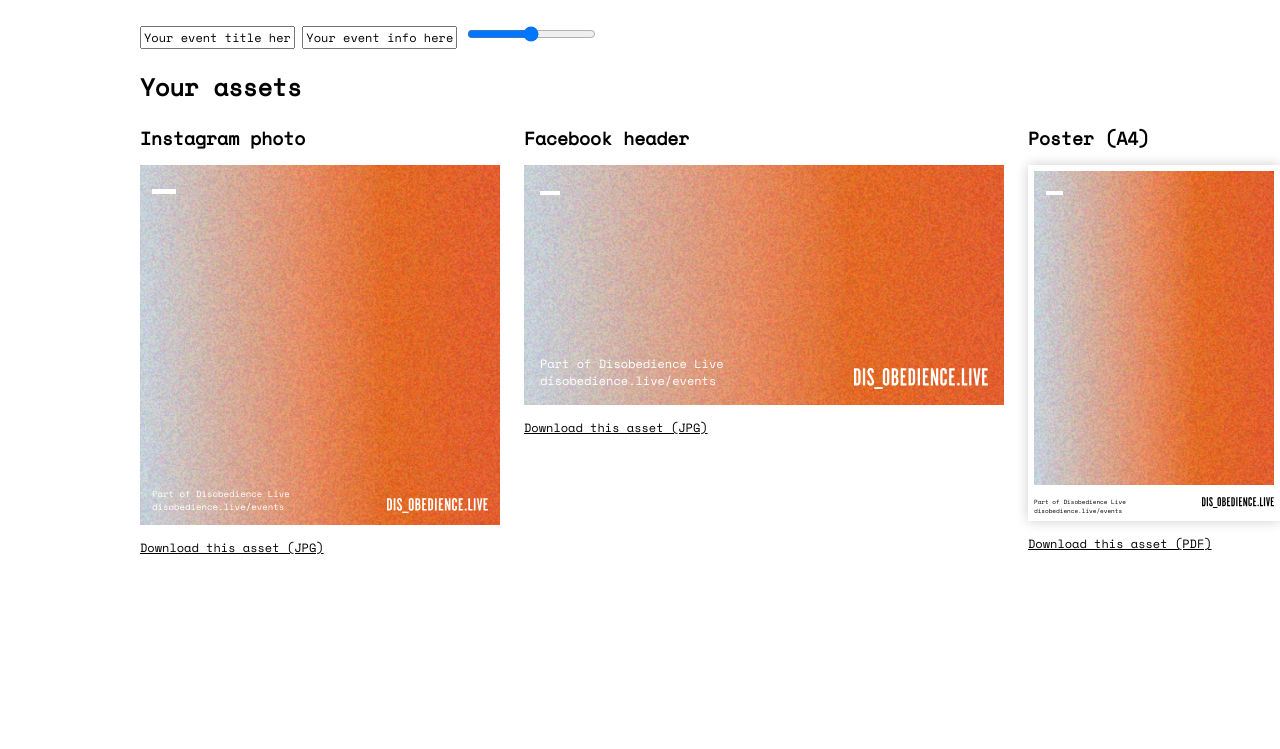
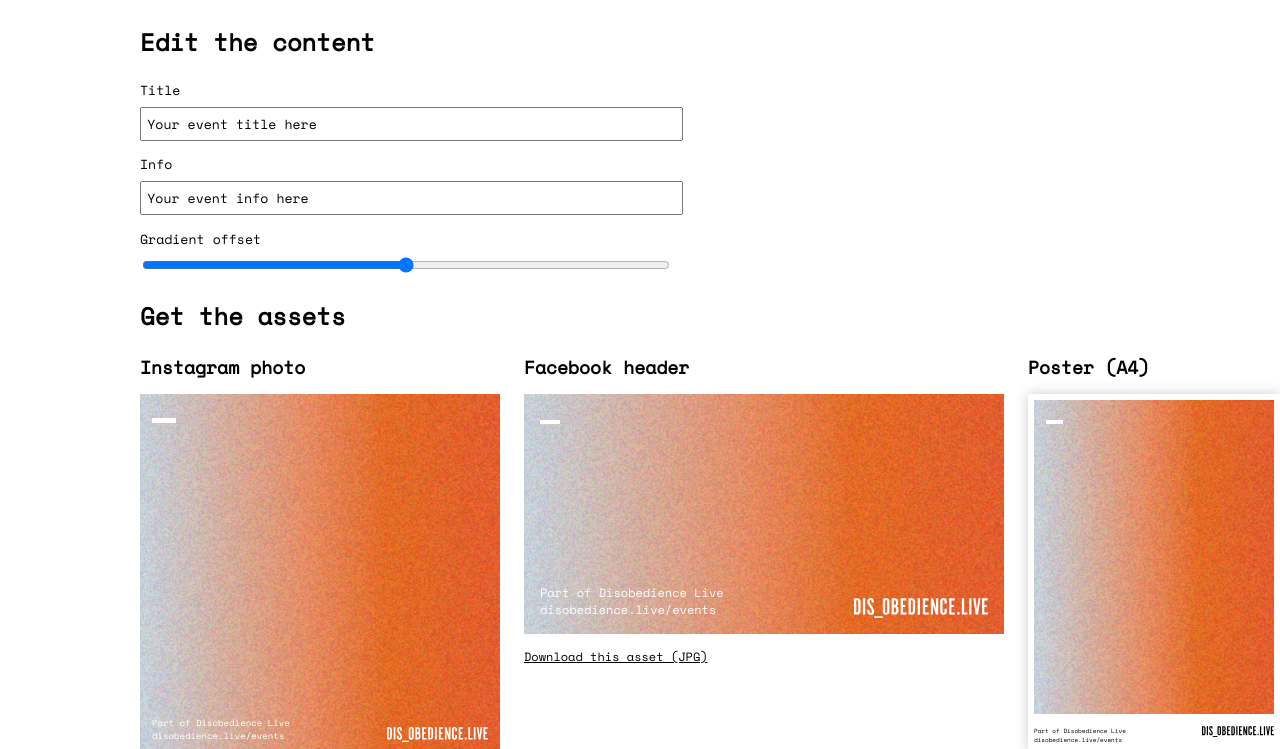
Before and after one commit to richardolsson/editor.disobedience.live, a Flask app: page / in a window 1280 px wide. Shown: the part 83-832 px from the top of the page. Before the commit the page ends 637 px from the top, so only its background shows below. Run offline with Flask 2, Linux system fonts and the light colour scheme; style sheets or scripts are compiled from the project's sources; some libraries are stand-ins or nearby versions.

Commit message:
Style entry form

```diff
--- a/app/templates/index.html
+++ b/app/templates/index.html
@@ -18,13 +18,25 @@
                 <h1>DIS_OBEDIENCE.LIVE</h1>
                 <small>Communications asset editor</small>
             </div>
+            <h2>Edit the content</h2>
             <div class="entry">
-                <input type="text" id="titleInput" value="Your event title here">
-                <input type="text" id="infoInput" value="Your event info here">
-                <input type="range" id="gradInput" min="0.0" max="1.0" step="0.01">
+                <ul class="inputs">
+                    <li>
+                        <label for="titleInput">Title</label>
+                        <input type="text" id="titleInput" value="Your event title here">
+                    </li>
+                    <li>
+                        <label for="titleInput">Info</label>
+                        <input type="text" id="infoInput" value="Your event info here">
+                    </li>
+                    <li>
+                        <label for="titleInput">Gradient offset</label>
+                        <input type="range" id="gradInput" min="0.0" max="1.0" step="0.01">
+                    </li>
+                </ul>
             </div>
 
-            <h2>Your assets</h2>
+            <h2>Get the assets</h2>
             <div class="previews">
                 <div class="preview">
                     <h3>Instagram photo</h3>
--- /dev/null
+++ b/src/scss/_entry.scss
@@ -0,0 +1,24 @@
+.entry {
+    font-size: 1.1em;
+    .inputs {
+        @include list-reset;
+
+        li {
+            margin: 0 0 1em;
+        }
+    }
+
+    label {
+        display: block;
+        margin: 0 0 0.5em;
+    }
+
+    input {
+        width: 100%;
+        max-width: 40em;
+    }
+
+    input[type=text] {
+        padding: 0.4em;
+    }
+}
--- a/src/scss/main.scss
+++ b/src/scss/main.scss
@@ -2,5 +2,6 @@
 @import 'mixins';
 @import 'base';
 @import 'header';
+@import 'entry';
 @import 'assets';
 @import 'previews';
```
